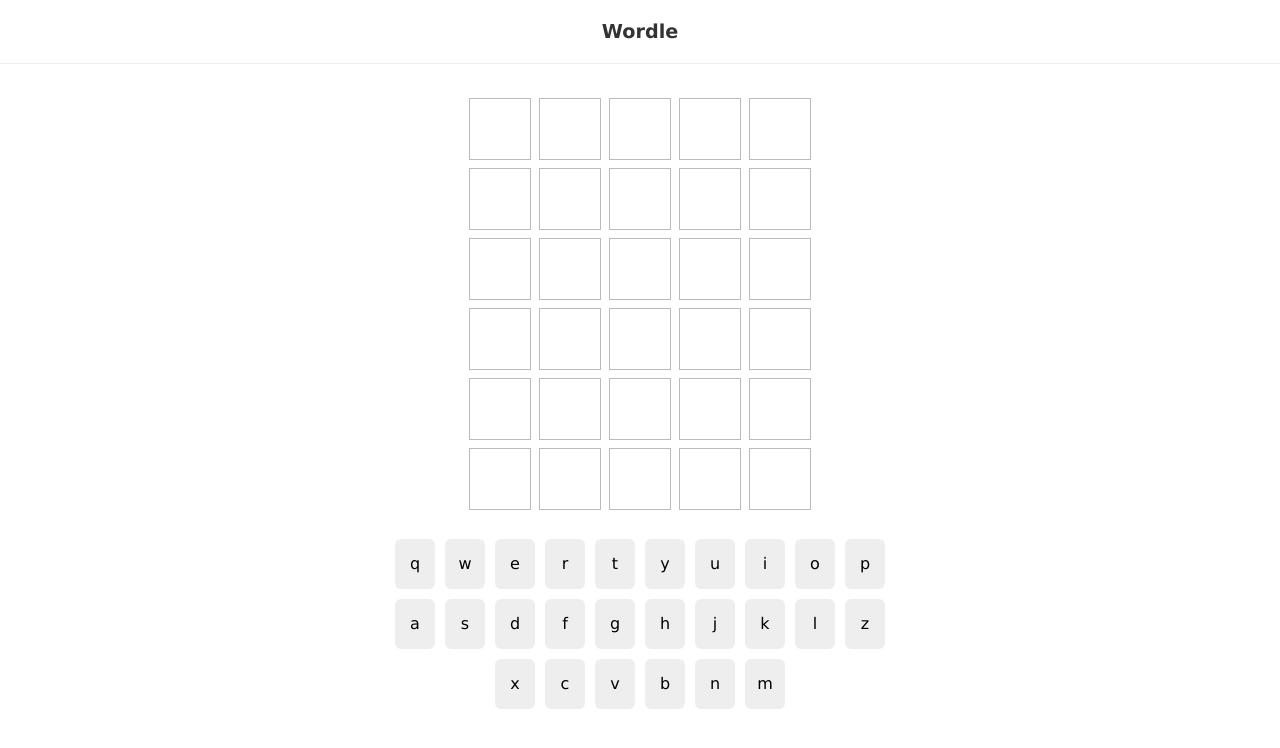
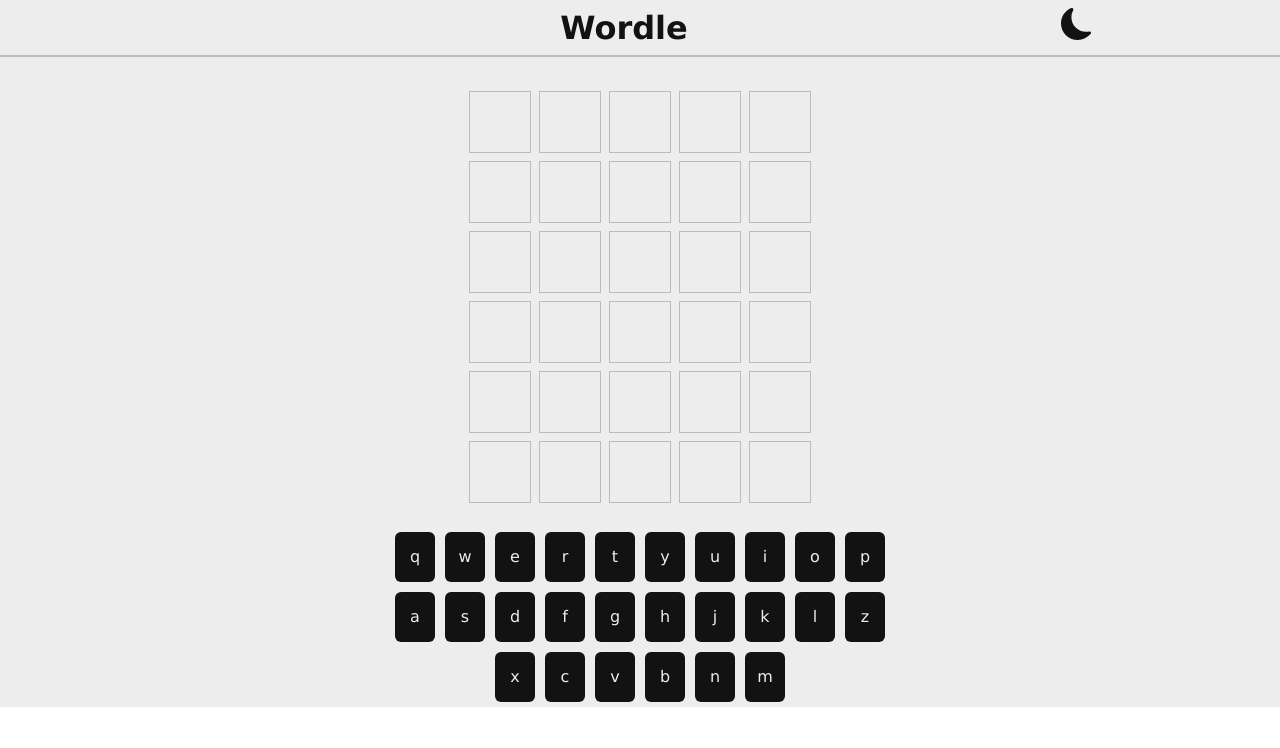
Before and after one commit to marwanAllithy/wordle, a React (Vite) app: page / in a window 1280 px wide. Shown: the top 748 px of the page. Built offline with nearby package versions, Linux system fonts and the light colour scheme.

Commit message:
adding darkmode

```diff
--- a/data/db.js
+++ b/data/db.js
@@ -47,6 +47,11 @@
         "trash",
         "alien",
         "magic",
-        "tesla"
+        "tesla",
+        "chefs",
+        "chess",
+        "cheek",
+        "cheer",
+        "truck",
     ]
    export default  solutionsData;
--- a/hooks/compos/Grid.jsx
+++ b/hooks/compos/Grid.jsx
@@ -1,16 +1,16 @@
 import React from 'react'
 import Row from './Row'
 
-export default function Grid({turn, guesses, currentGuess}) {
+export default function Grid({turn, guesses, currentGuess, isLightMode}) {
   return (
     <div>
          {
               guesses.map((g, index) => {
                    if (turn === index) {
-                        return <Row key={index} currentGuess={currentGuess} />
+                        return <Row key={index} isLightMode={isLightMode} currentGuess={currentGuess} />
                    }
 
-                   return <Row key={index} guess={g} />
+                   return <Row key={index} isLightMode={isLightMode} guess={g} />
          })
          }
     </div>
--- a/hooks/compos/KeyPad.jsx
+++ b/hooks/compos/KeyPad.jsx
@@ -1,6 +1,6 @@
 import React from 'react'
 
-export default function KeyPad() {
+export default function KeyPad({isLightMode}) {
      const lettersArray = [
           "q", "w", "e", "r", "t", "y", "u", "i", "o", "p",
             "a", "s", "d", "f", "g", "h", "j", "k", "l",
@@ -16,7 +16,11 @@
     <div className="keypad">
          {letters?.map((l) => {
               return (
-                    <div key={l} className="letter">{l}</div>
+                    <div  key={l}
+                    style={{background: !isLightMode ? "#121213" : "#ededed", transition: "300ms",
+                    color: isLightMode ? "#121213" : "#ededed"}}
+                     className="letter"
+                     >{l}</div>
               )
          })}
     </div>
--- a/hooks/compos/Row.jsx
+++ b/hooks/compos/Row.jsx
@@ -1,12 +1,12 @@
 import React from 'react'
 
-export default function Row({guess, currentGuess}, index) {
+export default function Row({guess, currentGuess, isLightMode}, index) {
      if (guess) {
           return (
                <div className="row past">
                     {
                     guess.map((l, index) => (
-                         <div key={index} className={l.color} >{l.key}</div>
+                         <div style={{color: !isLightMode ? "#121213" : "#ededed"}} key={index} className={l.color} >{l.key}</div>
                     ))
                     }
                </div>
@@ -15,10 +15,11 @@
      if (currentGuess) {
           let letters = currentGuess.split("");
           return (
-               <div className="row current" key={index}>
+               <div className="row current" key={index} style={{transition: "300ms",
+               color: !isLightMode ? "#121213" : "#ededed"}}>
 
                     {letters.map((letter, i) => (
-                         <div key={i} className="filled">{letter}</div>
+                         <div  key={i} className="filled">{letter}</div>
                     ))}
 
                     {[...Array(5 - letters.length)]
--- a/hooks/compos/Wordle.jsx
+++ b/hooks/compos/Wordle.jsx
@@ -3,7 +3,7 @@
 import Grid from "./Grid";
 import KeyPad from "./KeyPad";
 
-export const Wordle = ({solution}) => {
+export const Wordle = ({solution, isLightMode}) => {
      const {currentGuess, guesses, isCorrect, turn, handleKeyUp} = useWorldle(solution);
 
      useEffect(() => {
@@ -14,12 +14,12 @@
           console.log(guesses, turn, isCorrect)
      },[guesses, turn, isCorrect])
    return (
-        <>
+        <div style={{background: isLightMode ? "#121213" : "#ededed", transition: "300ms"}} >
         {turn === 4 || isCorrect === true &&  <div>solution - {solution}</div>}
         {/* <div>solution - {solution}</div> */}
         {/* <div>current guess - {currentGuess}</div> */}
-        <Grid currentGuess={currentGuess} guesses={guesses} turn={turn} />
-        <KeyPad />
-        </>
+        <Grid isLightMode={isLightMode} currentGuess={currentGuess} guesses={guesses} turn={turn} />
+        <KeyPad isLightMode={isLightMode} />
+        </div>
    )
 }
--- a/package.json
+++ b/package.json
@@ -10,7 +10,9 @@
   "dependencies": {
     "axios": "^0.26.1",
     "react": "^18.0.0",
-    "react-dom": "^18.0.0"
+    "react-dom": "^18.0.0",
+    "react-icons": "^4.3.1",
+    "sass": "^1.51.0"
   },
   "devDependencies": {
     "@types/react": "^18.0.0",
--- a/src/App.jsx
+++ b/src/App.jsx
@@ -1,8 +1,10 @@
 import { useState, useEffect } from 'react'
 import { Wordle } from '../hooks/compos/Wordle';
 import solutionsData from '../data/db';
+import {BsFillSunFill, BsFillMoonFill} from 'react-icons/bs';
 function App() {
   const [solution, setSolution] = useState();
+  const [isLightMode, setIsLightMode] = useState(false);
   useEffect(() => {
     if (!solution) {
       setSolution(solutionsData[Math.floor(Math.random() * solutionsData.length)]);
@@ -10,9 +12,18 @@
   },[])
   // console.log(solution)
   return (
-    <div className="App">
-      <h1>Wordle</h1>
-      {solution &&  <Wordle solution={solution} />}
+    <div className="App" style={{background: isLightMode ? "#121213" : "#ededed",transition: "300ms"}}>
+      <nav className="navbar">
+        <div></div>
+      <h1 style={{color: !isLightMode ? "#121213" : "#ededed"}} >Wordle</h1>
+      <div style={{color: !isLightMode ? "#121213" : "#ededed"}}
+      onClick={() => isLightMode ? setIsLightMode(false) : setIsLightMode(true)} className="mode__button click">
+        {
+          isLightMode ? <BsFillSunFill /> : <BsFillMoonFill />
+        }
+      </div>
+      </nav>
+      {solution &&  <Wordle isLightMode={isLightMode} solution={solution} />}
     </div>
   )
 }
@@ -20,6 +31,9 @@
 export default App
 
 /*
+graphical features:
+-- add dark mode :#121213 and light mode #ededed
+-- make it a look alike wordle
 data we need to track:
   -- solution
     -- 5 letter string, e.g. 'drain'
--- a/src/index.css
+++ b/src/index.scss
@@ -3,13 +3,27 @@
   font-size: 1em;
   font-family: verdana;
   margin: 0;
+  overflow-x: hidden;
+  scroll-behavior: smooth;
+}
+.App{
+  max-height: 100vh !important;
 }
 h1 {
-  font-size: 1.2em;
-  padding: 20px 0;
-  border-bottom: 1px solid #eee;
-  margin: 0 0 30px 0;
+  font-size: 2rem;
   color: #333;
+  margin: auto 0;
+}
+.mode__button{
+  margin: auto 0;
+  font-size: 2rem;
+}
+.navbar{
+  border-bottom: 2px solid #bebebe;
+  display: flex;
+  height: 55px;
+  margin-bottom: 30px;
+  justify-content: space-around;
 }
 /* rows */
 .row {
@@ -61,12 +75,12 @@
 @keyframes flip {
   0% {
     transform: rotateX(0);
-    background: #fff;
+    // background: #fff;
     border-color: #333;
   }
   45% {
     transform: rotateX(90deg);
-    background: white;
+    // background: white;
     border-color: #333;
   }
   55% {
@@ -78,7 +92,7 @@
     transform: rotateX(0deg);
     background: var(--background);
     border-color: var(--border-color);
-    color: #eee;
+    // color: #eee;
   }
 }
 @keyframes bounce {
@@ -96,7 +110,7 @@
   }
 }
 .row.current > div.filled {
-  animation: bounce 0.2s ease-in-out forwards;
+  animation: bounce 0.1s ease-in-out forwards;
 }
 .keypad {
   max-width: 500px;
@@ -111,3 +125,12 @@
   border-radius: 6px;
   line-height: 50px;
 }
+.click{
+  transition: 200ms;
+}
+.click:hover{
+  scale: .9;
+}
+.click:active{
+  scale: 1.1;
+}
--- a/src/main.jsx
+++ b/src/main.jsx
@@ -1,7 +1,7 @@
 import React from 'react'
 import ReactDOM from 'react-dom/client'
 import App from './App'
-import './index.css'
+import './index.scss'
 
 ReactDOM.createRoot(document.getElementById('root')).render(
   <React.StrictMode>
```
Also changed, not shown: 2 other files (tests, documents, lock files or other folders).
